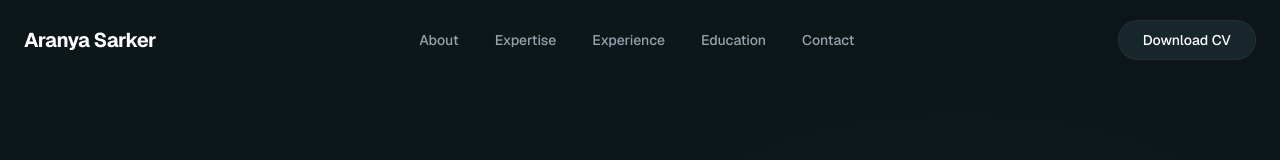
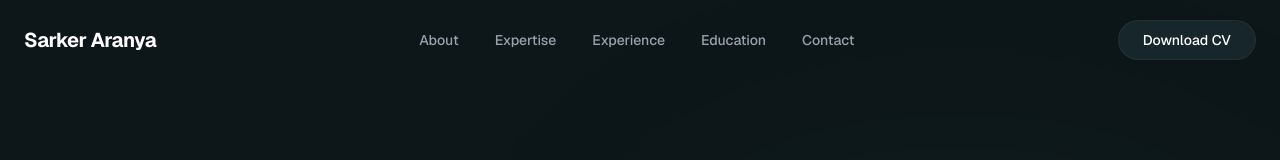
Before and after one commit to Roy-29/SARKER-ARANYA, a Next.js app: page / in a window 1280 px wide. Shown: the top 160 px of the page. Built offline with nearby package versions, Linux system fonts and the light colour scheme.

Commit message:
Update logo text in header

```diff
--- a/src/components/layout/Header.tsx
+++ b/src/components/layout/Header.tsx
@@ -85,7 +85,7 @@ export function Header() {
           className="text-xl font-bold tracking-tight text-white hover:opacity-80 transition-opacity focus-visible:outline-none focus-visible:ring-2 focus-visible:ring-white rounded"
           aria-label="Home"
         >
-          {portfolioData.profile.name}
+          Sarker Aranya
         </Link>
 
         <nav className="hidden md:flex items-center space-x-1">
```
